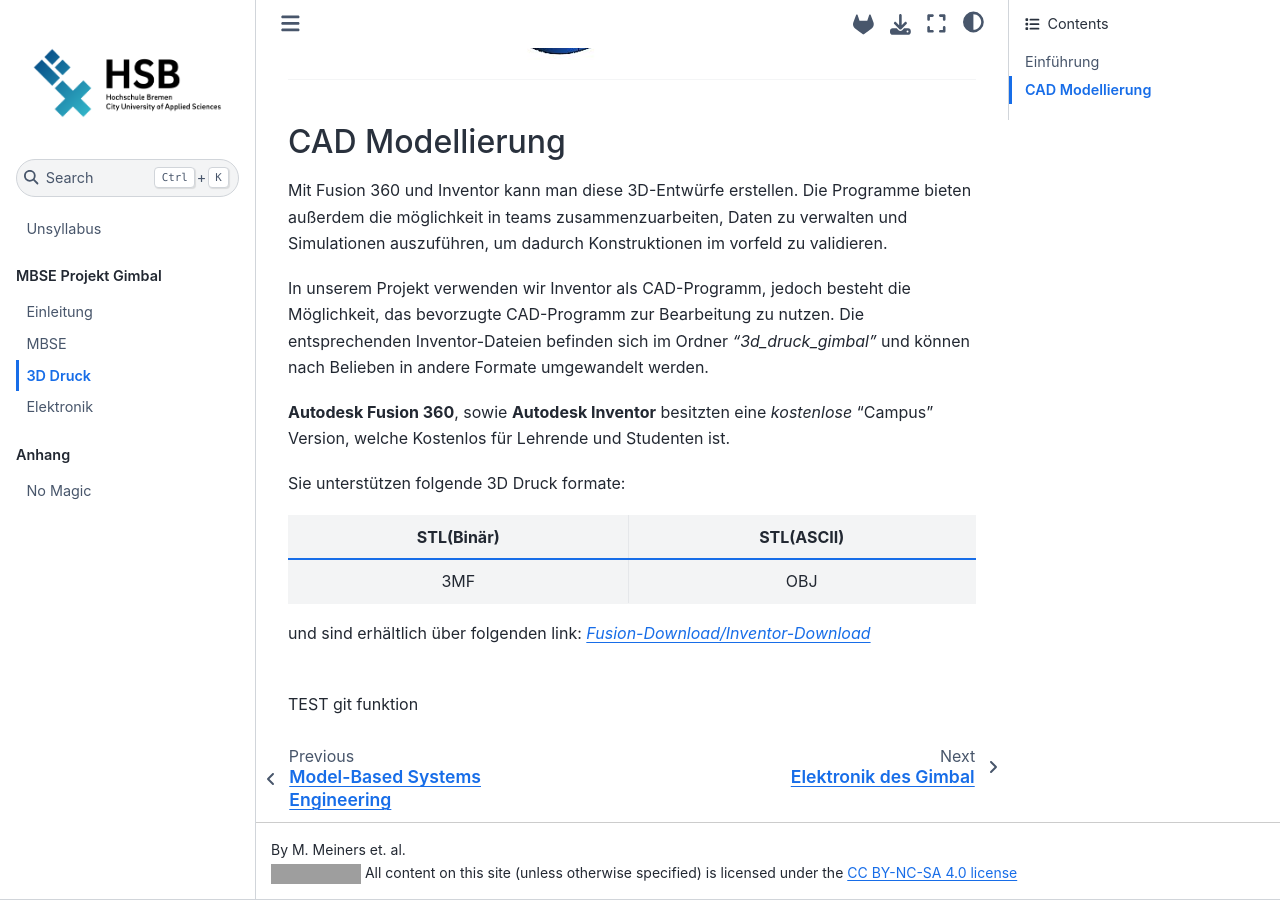
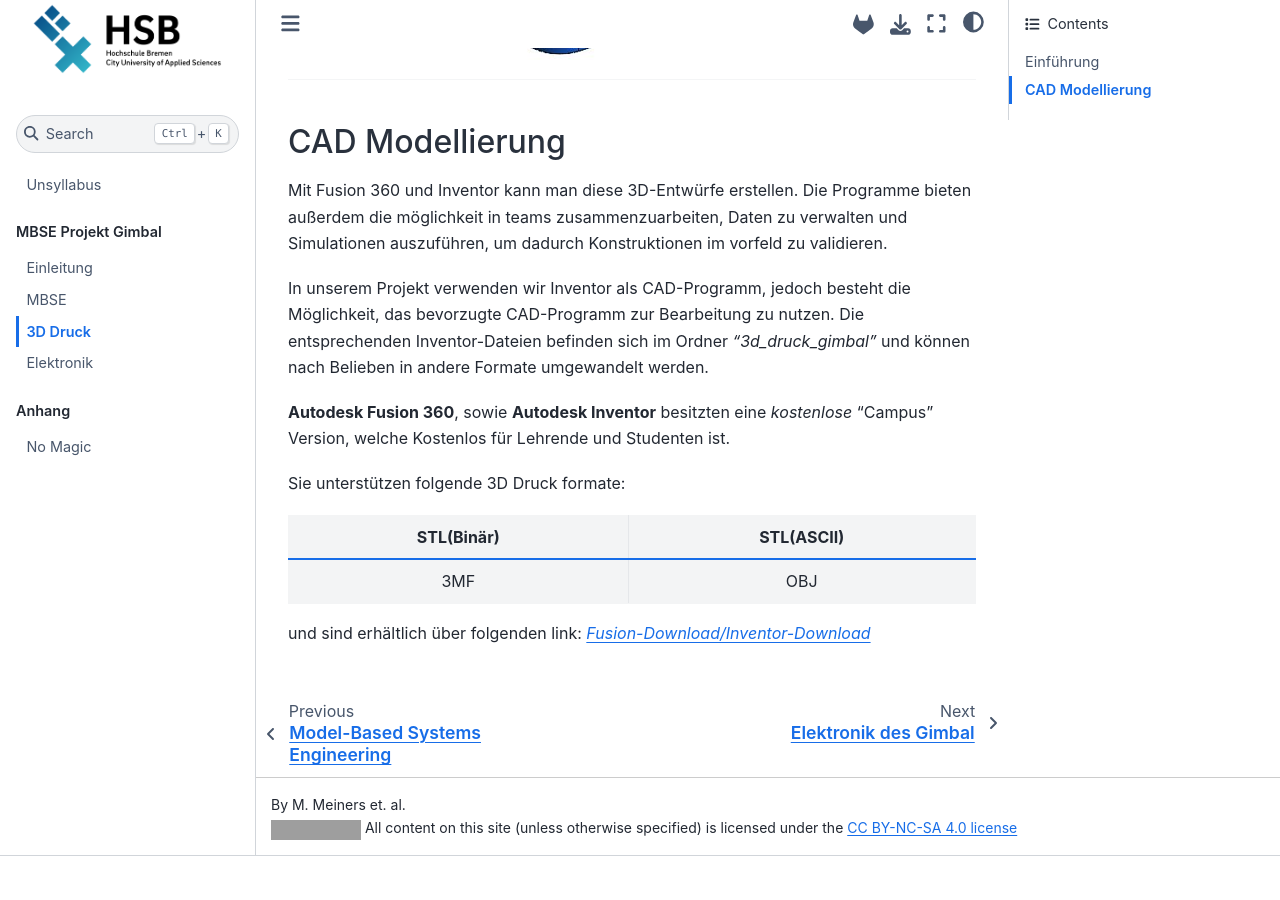
Before and after one commit to mimeiners/hil, a Jupyter Book: the page built from docs/class/03_prj.md, in a window 1280 px wide and 900 px high, scrolled down 1609 px. Built offline with Jupyter Book 1.0.4 settings and Sphinx 7.4.7 and the Sphinx Book theme 1.1.4, drawn with Linux system fonts in a browser that asks for light colours; after the commit the page ends 2465 px from its top, so only the background shows below that; grey boxes are pictures that could not be loaded.

Commit message:
Tets Git.fix

```diff
--- a/docs/class/03_prj.md
+++ b/docs/class/03_prj.md
@@ -43,6 +43,3 @@ Sie unterstützen folgende 3D Druck formate:
 
 und sind erhältlich über folgenden link: [_Fusion-Download/Inventor-Download_](https://www.autodesk.de/education/edu-software/overview?sorting=featured&filters=individual)
 </br></br>
-
-
-TEST git funktion
```
